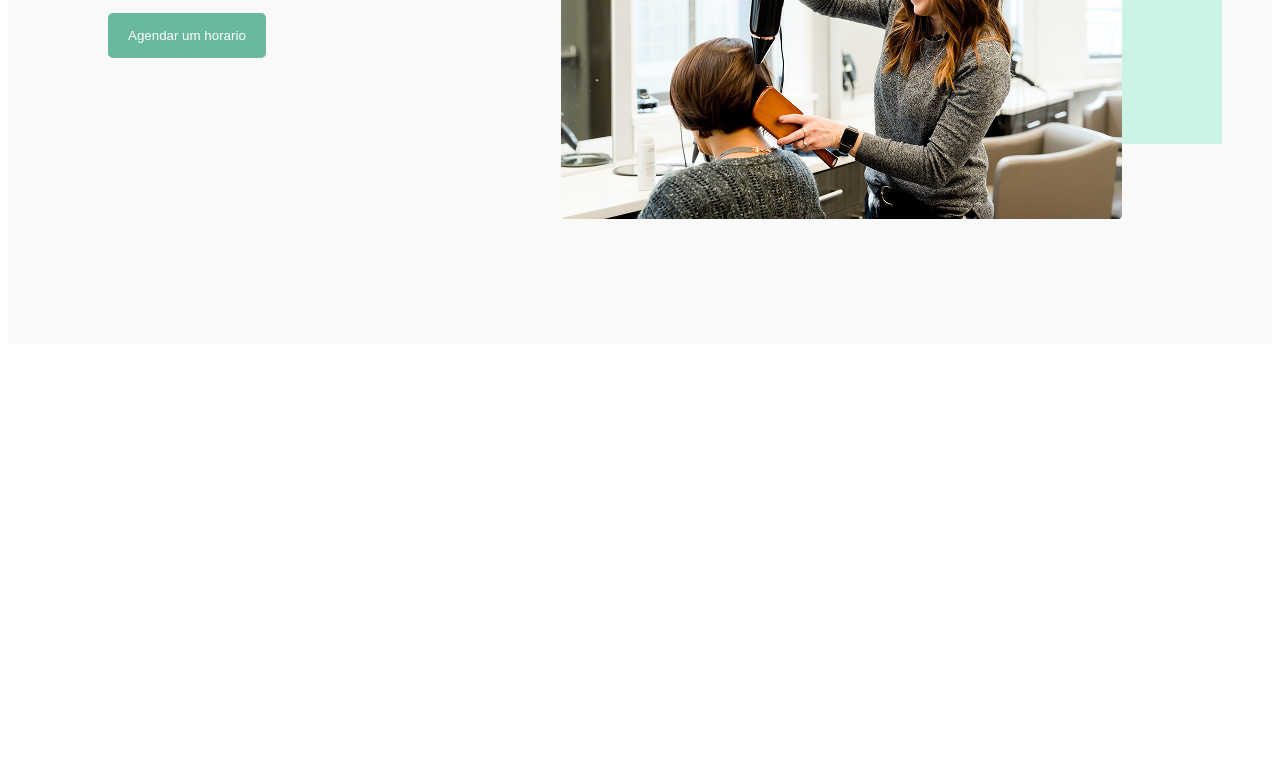
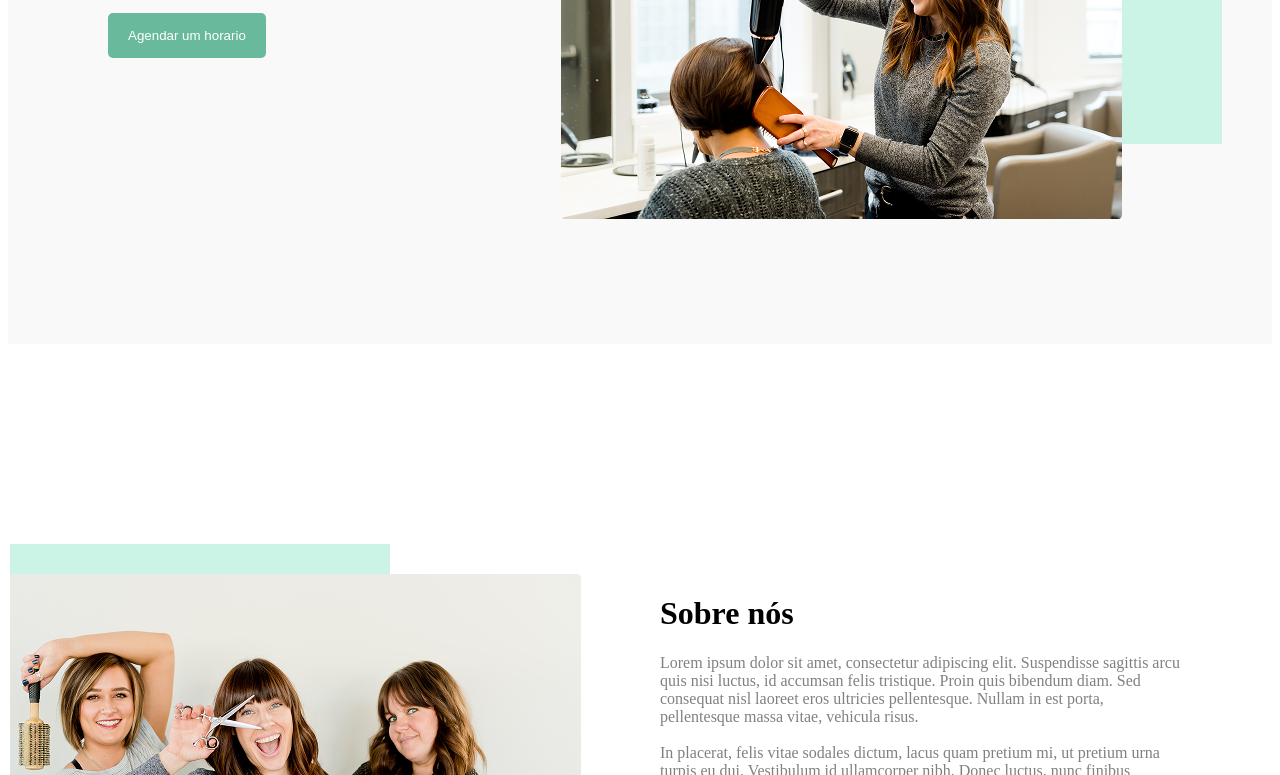
Before and after one commit to qurbonovabubakr/WEEK-4-home-work-1, a plain HTML site: page index.html in a window 1280 px wide. Shown: the part 325-1100 px from the top of the page. Before the commit the page ends 800 px from the top, so only its background shows below. Drawn offline with Linux system fonts and the light colour scheme.

Commit message:
comit section 2

```diff
--- a/index.html
+++ b/index.html
@@ -28,5 +28,17 @@
             <div class="qqq"></div>
             <img src="./Img.png" alt="" class="qq">
     </div>
+    <div class="section2">
+        <div class="e10">
+        <div class="e11">
+        <div class="e0">l</div>
+        <img src="./Img (1).png" alt="" class="e">
+        </div>
+        <div class="ee">
+            <h1>Sobre nós</h1>
+            <p class="ee1">Lorem ipsum dolor sit amet, consectetur adipiscing elit. Suspendisse sagittis arcu <br> quis nisi luctus, id accumsan felis tristique. Proin quis bibendum diam. Sed <br> consequat nisl laoreet eros ultricies pellentesque. Nullam in est porta, <br> pellentesque massa vitae, vehicula risus. <br> <br> In placerat, felis vitae sodales dictum, lacus quam pretium mi, ut pretium urna <br> turpis eu dui. Vestibulum id ullamcorper nibh. Donec luctus, nunc finibus <br> elementum suscipit, tortor augue vulputate sapien, vitae feugiat enim augue sed. <br> <br> Quisque id aliquam elit. Suspendisse congue pharetra maximus. Duis rutrum velit a <br> leo euismod dictum. Sed sodales est efficitur arcu tincidunt tincidunt. Curabitur <br> fringilla, risus at feugiat feugiat, nisl nulla tincidunt tellus, elementum <br> elementum lorem nisl eleifend dolor. Nullam eget dui at sem ullamcorper luctus.</p>
+        </div>
+        </div>
+    </div>
 </body>
 </html>
--- a/style.css
+++ b/style.css
@@ -123,3 +123,30 @@
         font-size: 15px;
     }
 }
+.section2{
+    position: relative;
+    top: 200px;
+    left: -30px;
+    margin: auto;
+    max-width: 1200px;
+}
+.e0{
+    width: 380px;
+    height: 30px;
+    background-color: #CCF4E6;
+    top: 100px;
+    color: #CCF4E6;
+}
+.e{
+    position: absolute;
+}
+.ee{
+    position: absolute;
+    left: 650px;
+}
+.ee1{
+    color: gray;
+}
+@media (max-width: 500px){
+
+}
```
Also changed, not shown: Img (1).png (added).
